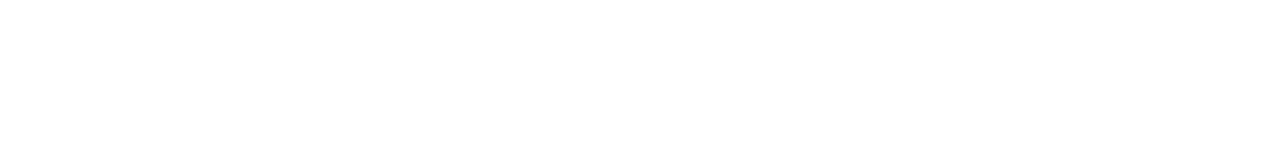
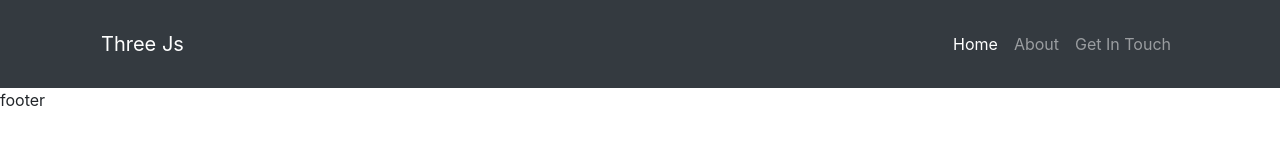
Before and after one commit to HenryJavangwe/three.js, a plain HTML site: page index.html in a window 1280 px wide. Drawn offline with nearby package versions, Linux system fonts and the light colour scheme.

Commit message:
Imported Bootstrap, Created a navbar just for the look of the page to not be empty. Created an empt div with an id WebGl.

```diff
--- a/index.html
+++ b/index.html
@@ -4,10 +4,35 @@
         <meta charset="UTF-8">
         <meta name="viewport" content="width=device-width, initial-scale=1.0">
         <title>Three.js | Home</title>
+        <link rel="stylesheet" href="https://stackpath.bootstrapcdn.com/bootstrap/4.4.1/css/bootstrap.min.css" integrity="sha384-Vkoo8x4CGsO3+Hhxv8T/Q5PaXtkKtu6ug5TOeNV6gBiFeWPGFN9MuhOf23Q9Ifjh" crossorigin="anonymous">
         <link rel="stylesheet" href="./css/main.css">
     </head>
     <body>
+        <header class="header bg-dark m-0 p-3">
+            <div class="container">
+                <nav class="navbar navbar-expand-lg navbar-dark bg-dark">
+                    <a class="navbar-brand" href="/">Three Js</a>
+                    <button class="navbar-toggler" type="button" data-toggle="collapse" data-target="#navbarNavAltMarkup" aria-controls="navbarNavAltMarkup" aria-expanded="false" aria-label="Toggle navigation">
+                      <span class="navbar-toggler-icon"></span>
+                    </button>
+                    <div class="justify-content-end collapse navbar-collapse" id="navbarNavAltMarkup">
+                      <div class="navbar-nav">
+                        <a class="nav-item nav-link active" href="/">Home <span class="sr-only">(current)</span></a>
+                        <a class="nav-item nav-link" href="/about">About</a>
+                        <a class="nav-item nav-link" href="#"> Get In Touch </a>
+                      </div>
+                    </div>
+                </nav>
+            </div>
+        </header>
+        <main>
+            <article class="" id="webGl">
 
+            </article>
+        </main>
+        <footer>
+            footer
+        </footer>
 
         <!-- scripts -->
         <script src="https://threejs.org/build/three.js"></script>
```
